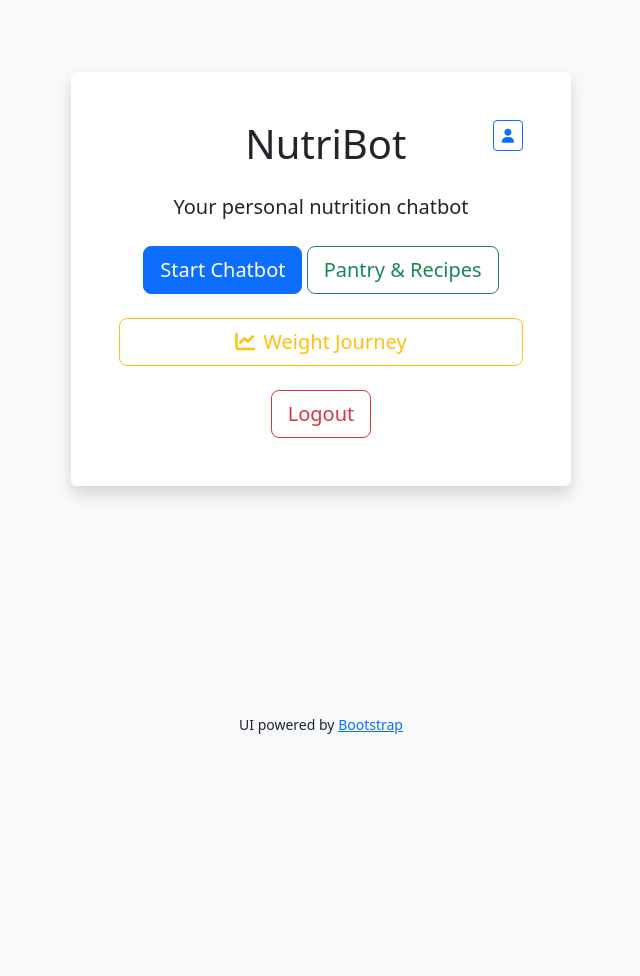
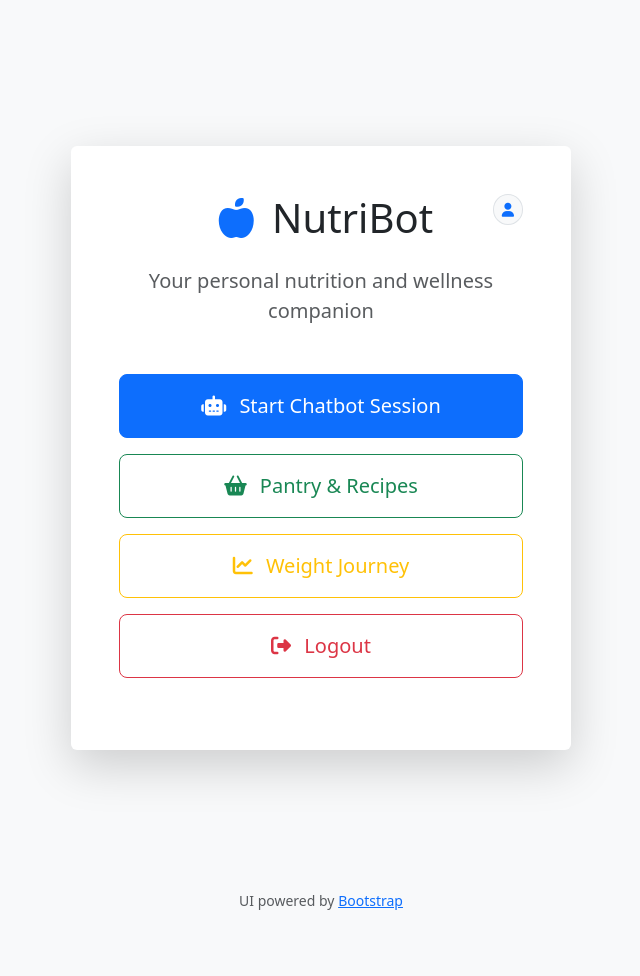
Before and after one commit to ColterPanzi/Team-UNR-, a Flask app: template Hackathon_Project/templates/menu.html in a window 1280 px wide. Shown: the whole page, without its empty margins (319-959 px from the left). Before the commit the page ends 734 px from the top, so only its background shows below. Run offline with Flask 3, Linux system fonts and the light colour scheme; the template is opened without the code that fills it, so the values that code supplies are empty; parts of the project's set-up code (start-up, migrations or seed data) failed here and were passed over.

Commit message:
cleaning up unused functions

```diff
--- a/Hackathon_Project/db_groceries.json
+++ b/Hackathon_Project/db_groceries.json
@@ -172,7 +172,7 @@
         "bmi_category": "Normal",
         "daily_calories": 1655.0,
         "current_weight": 80.0,
-        "target_weight": 150.0,
+        "target_weight": 90.0,
         "goal": "gain"
       },
       "groceries": [],
--- a/Hackathon_Project/server.py
+++ b/Hackathon_Project/server.py
@@ -124,57 +124,11 @@ def add_grocery_items(user, ingredients):
 def allowed_file(filename):
     return "." in filename and filename.rsplit(".", 1)[1].lower() in ALLOWED_EXTENSIONS
 
-# =========================
 # User info collection
-# =========================
 userInputHistory = []
 userInformationDatabase = {"age": None, "height": None, "weight": None, "gender": None}
 
-def ensureCheckUserInformation():
-    if userInformationDatabase["age"] is None:
-        return "Before we continue, may I know your age?"
-    if userInformationDatabase["height"] is None:
-        return "Got it! What's your height in cm?"
-    if userInformationDatabase["weight"] is None:
-        return "Thanks! What's your weight in kg?"
-    if userInformationDatabase["gender"] is None:
-        return "Lastly, may I know your gender?"
-    return None
-
-def ExtractUserData(user_message):
-    # Age
-    if userInformationDatabase["age"] is None:
-        if re.search(r"\b\d{1,2}\b", user_message):
-            userInformationDatabase["age"] = int(re.findall(r"\d+", user_message)[0])
-            return "Age recorded! Please enter your height in cm (example: 170)."
-        return "Please enter a valid age (example: 20)."
-
-    # Height
-    if userInformationDatabase["height"] is None:
-        if re.search(r"\b\d{2,3}\b", user_message):
-            userInformationDatabase["height"] = int(re.findall(r"\d+", user_message)[0])
-            return "Height recorded! Please enter your weight in kg (example: 65)."
-        return "Please enter your height in cm (example: 170)."
-
-    # Weight
-    if userInformationDatabase["weight"] is None:
-        if re.search(r"\b\d{2,3}\b", user_message):
-            userInformationDatabase["weight"] = int(re.findall(r"\d+", user_message)[0])
-            return "Weight recorded! Please enter male / female."
-        return "Please enter your weight in kg (example: 65)."
-
-    # Gender
-    if userInformationDatabase["gender"] is None:
-        if any(g in user_message.lower() for g in ["male", "female"]):
-            userInformationDatabase["gender"] = user_message.lower()
-            return "Gender recorded!"
-        return "Please enter male / female."
-
-    return None
-
-# =========================
 # Preprocessing
-# =========================
 def simple_tokenize(text):
     tokens = re.findall(r"\b\w+\b", text.lower())
     filtered = [t for t in tokens if t not in set(stopwords.words("english"))]
@@ -276,6 +230,7 @@ def ensure_user_profile(user):
                 user["profile"][field] = ""
 
     return user
+
 bot_started = False
 
 def chatbot_reply(user_message):
@@ -608,7 +563,6 @@ def menu():
     if not user["profile"]["completed"]:
         return redirect(url_for("profile_setup"))
 
-    # DON'T reset bot_started here! Let the chatbot manage its own state
     # Only clear weight-related session variables
     session.pop('setting_weight_goal', None)
     session.pop('awaiting_response', None)
@@ -934,154 +888,6 @@ def log_weight():
     flash(f"Weight logged: {weight} kg ✅")
     return redirect(url_for("weight_journey"))
 
-@app.route("/weight-chat", methods=["POST"])
-def weight_chat():
-    """Special chatbot for weight journey conversations"""
-    user_name = require_login()
-    if not user_name:
-        return redirect(url_for("login"))
-
-    message = request.form.get("message", "").strip()
-
-    if not message:
-        flash("Please enter a message.")
-        return redirect(url_for("weight_journey"))
-
-    db = load_db()
-    user = get_user(db, user_name)
-
-    # Get weight history for context
-    weight_history = user.get("weight_history", [])
-
-    if len(weight_history) < 1:
-        response = "I need more weight data to analyze your progress. Please log your weight first!"
-    else:
-        # Analyze progress
-        first_weight = weight_history[0]["weight"]
-        last_weight = weight_history[-1]["weight"]
-        total_change = last_weight - first_weight
-
-        # Calculate weekly rate (rough estimate)
-        if len(weight_history) >= 2:
-            days_between = min(len(weight_history), 7)  # Rough estimate
-            weekly_rate = total_change / (days_between / 7) if days_between > 0 else 0
-        else:
-            weekly_rate = 0
-
-        # Get user's goal
-        goal = user["profile"].get("goal", "maintain")
-
-        # Generate personalized response based on keywords
-        message_lower = message.lower()
-
-        if any(word in message_lower for word in ["how am i", "how i doing", "progress", "doing"]):
-            if len(weight_history) < 2:
-                response = f"You've logged your first weight: {last_weight} kg. Keep logging to see your progress! 📊"
-            elif goal == "lose" and total_change < 0:
-                response = f"Great progress! You've lost {abs(total_change):.1f} kg. That's about {abs(weekly_rate):.1f} kg per week. Keep it up! 💪"
-            elif goal == "gain" and total_change > 0:
-                response = f"Excellent! You've gained {total_change:.1f} kg. That's about {weekly_rate:.1f} kg per week. Well done! 🎉"
-            elif abs(total_change) < 0.5:
-                response = f"You're maintaining well at around {last_weight} kg. Consistency is key! 🎯"
-            else:
-                direction = "gained" if total_change > 0 else "lost"
-                response = f"You've {direction} {abs(total_change):.1f} kg. Keep tracking to see your trend!"
-
-        elif any(word in message_lower for word in ["motivat", "encourage", "inspire", "stuck"]):
-            motivational_quotes = [
-                "Every small step counts! Remember why you started. 🏃‍♂️",
-                f"You've already logged {len(weight_history)} weights! Consistency is key! 📊",
-                "Think of how far you've come, not just how far you have to go! 🌟",
-                "Your future self will thank you for not giving up today! 💫",
-                "Progress is progress, no matter how small! Celebrate every victory! 🎉",
-                "The only bad workout is the one that didn't happen. Keep going! 💪"
-            ]
-            response = random.choice(motivational_quotes)
-
-        elif any(word in message_lower for word in ["bmi", "body mass", "healthy weight"]):
-            bmi = user["profile"].get("bmi")
-            bmi_category = user["profile"].get("bmi_category", "Not calculated")
-            if bmi:
-                response = f"Your current BMI is {bmi} ({bmi_category}). "
-                if bmi_category == "Normal":
-                    response += "That's in the healthy range! Keep maintaining! 🎯"
-                elif bmi_category == "Overweight":
-                    response += "Focus on gradual, sustainable changes. You can do it! 💪"
-                elif bmi_category == "Underweight":
-                    response += "Make sure you're eating enough nutrient-dense foods! 🍎"
-                else:
-                    response += "Keep tracking your progress with your healthcare provider."
-            else:
-                response = "BMI not calculated yet. Please update your health information first."
-
-        elif any(word in message_lower for word in ["calories", "calorie", "eat", "diet"]):
-            calories = user["profile"].get("daily_calories")
-            if calories:
-                response = f"Your estimated daily calorie needs are {int(calories)} kcal. "
-                goal = user["profile"].get("goal", "maintain")
-                if goal == "lose":
-                    response += "For weight loss, aim for 300-500 kcal less per day. 🍽️"
-                elif goal == "gain":
-                    response += "For weight gain, aim for 300-500 kcal more per day. 🥗"
-                else:
-                    response += "For maintenance, stick around this calorie target. ⚖️"
-            else:
-                response = "Calorie needs not calculated yet. Please update your health information."
-
-        else:
-            # Fallback to regular GPT with weight context
-            weight_context = f"""
-USER'S WEIGHT JOURNEY:
-- Starting weight: {first_weight} kg
-- Current weight: {last_weight} kg
-- Total change: {total_change:+.1f} kg
-- Goal: {goal} weight
-- Entries logged: {len(weight_history)}
-- BMI: {user['profile'].get('bmi', 'Not calculated')}
-- BMI Category: {user['profile'].get('bmi_category', 'Not calculated')}
-- Daily Calories: {user['profile'].get('daily_calories', 'Not calculated')} kcal
-"""
-
-            # Create enhanced prompt
-            prompt = f"""You are NutriBot, a friendly nutrition and health coach.
-
-{weight_context}
-
-USER MESSAGE: "{message}"
-
-Respond specifically about their weight journey, progress, and nutrition.
-Be encouraging, evidence-based, and personalized to their data.
-If they're asking about progress, reference their specific numbers.
-Keep responses concise and motivating.
-
-Your response:"""
-
-            try:
-                gpt_response = client.chat.completions.create(
-                    model="gpt-3.5-turbo",
-                    messages=[{"role": "user", "content": prompt}],
-                    max_tokens=150,
-                    temperature=0.7
-                )
-                response = gpt_response.choices[0].message.content.strip()
-            except Exception as e:
-                print("GPT error:", e)
-                response = "I understand you're asking about your progress. Based on your data, keep up the good work with consistent tracking!"
-
-    # Store in chat history
-    if "chat_history" not in user:
-        user["chat_history"] = []
-    user["chat_history"].append({
-        "date": format_time(),
-        "user": message,
-        "bot": response
-    })
-
-    save_db(db)
-
-    # Store response in session to display on the page
-    session["weight_chat_response"] = response
-    return redirect(url_for("weight_journey"))
 def check_milestones(user):
     """Check and unlock achievements"""
     weight_history = user.get("weight_history", [])
@@ -1135,10 +941,6 @@ def check_milestones(user):
 
     user["milestones"] = milestones
 
-def generate_gpt_reply_with_context(message, extra_context):
-    """GPT with weight journey context"""
-    # ... similar to your existing generate_gpt_reply but with extra_context ...
-
 
 if __name__ == "__main__":
     app.run(debug=True)
--- a/Hackathon_Project/templates/menu.html
+++ b/Hackathon_Project/templates/menu.html
@@ -1,65 +1,133 @@
 <!DOCTYPE html>
-<html lang="en" data-bs-theme="auto">
+<html lang="en">
+<head>
+    <meta charset="UTF-8">
+    <meta name="viewport" content="width=device-width, initial-scale=1.0">
+    <title>NutriBot - Your Nutrition Assistant</title>
 
-<head>
-  <meta charset="UTF-8" />
-  <meta name="viewport" content="width=device-width, initial-scale=1.0" />
-  <title>NutriBot</title>
+    <!-- External Resources -->
+    <link href="https://cdn.jsdelivr.net/npm/bootstrap@5.3.8/dist/css/bootstrap.min.css" rel="stylesheet">
+    <link href="https://cdnjs.cloudflare.com/ajax/libs/font-awesome/6.4.0/css/all.min.css" rel="stylesheet">
 
-  <link href="https://cdn.jsdelivr.net/npm/bootstrap@5.3.8/dist/css/bootstrap.min.css" rel="stylesheet" />
-  <!-- Add Font Awesome for the profile icon -->
-  <link href="https://cdnjs.cloudflare.com/ajax/libs/font-awesome/6.4.0/css/all.min.css" rel="stylesheet" />
+    <!-- Local Styles -->
+    <link rel="stylesheet" href="{{ url_for('static', filename='style.css') }}">
+
+    <!-- Deferred Scripts -->
     <script src="https://cdn.jsdelivr.net/npm/bootstrap@5.3.8/dist/js/bootstrap.bundle.min.js" defer></script>
-  <link rel="stylesheet" href="{{ url_for('static', filename='style.css') }}" />
     <script src="{{ url_for('static', filename='chat.js') }}" defer></script>
 </head>
 
-<body class="bg-light d-flex flex-column align-items-center pt-5" style="min-height: 100vh;">
-  <div class="text-center bg-white p-5 rounded shadow mt-4" style="max-width: 500px; width: 100%">
-    <!-- Profile icon at top right -->
-    <div class="d-flex justify-content-between align-items-start mb-4">
-      <div style="width: 40px;"></div> <!-- Spacer for balance -->
-      <h1 class="mb-0">NutriBot</h1>
-      <a href="{{ url_for('profile') }}" class="btn btn-outline-primary btn-sm" title="My Profile">
-        <i class="fas fa-user"></i>
+<body class="bg-light">
+    <!-- Main Content Container -->
+    <main class="container d-flex flex-column align-items-center justify-content-center min-vh-100 py-4">
+        <!-- Welcome Card -->
+        <article class="card shadow-lg border-0" style="max-width: 500px; width: 100%;">
+            <div class="card-body p-4 p-md-5">
+
+                <!-- Header with Profile -->
+                <header class="d-flex justify-content-between align-items-start mb-4">
+                    <!-- Empty div for spacing -->
+                    <div aria-hidden="true" style="width: 40px;"></div>
+
+                    <!-- Title -->
+                    <h1 class="card-title text-center mb-0 flex-grow-1">
+                        <i class="fas fa-apple-alt text-primary me-2"></i>
+                        NutriBot
+                    </h1>
+
+                    <!-- Profile Button -->
+                    <a href="{{ url_for('profile') }}"
+                       class="btn btn-light btn-sm border rounded-circle"
+                       title="My Profile"
+                       aria-label="Go to my profile">
+                        <i class="fas fa-user text-primary"></i>
                     </a>
+                </header>
+
+                <!-- Introduction -->
+                <p class="lead text-center text-muted mb-5">
+                    Your personal nutrition and wellness companion
+                </p>
+
+                <!-- Action Buttons -->
+                <section class="d-grid gap-3 mb-4">
+                    <!-- Chatbot Button -->
+                    <button class="btn btn-primary btn-lg py-3"
+                            id="startBtn"
+                            data-bs-toggle="collapse"
+                            data-bs-target="#chatPanel"
+                            aria-expanded="false"
+                            aria-controls="chatPanel">
+                        <i class="fas fa-robot me-2"></i>
+                        Start Chatbot Session
+                    </button>
+
+                    <!-- Pantry & Recipes Button -->
+                    <a href="{{ url_for('groceries_page') }}"
+                       class="btn btn-outline-success btn-lg py-3">
+                        <i class="fas fa-shopping-basket me-2"></i>
+                        Pantry & Recipes
+                    </a>
+
+                    <!-- Weight Journey Button -->
+                    <a href="{{ url_for('weight_journey') }}"
+                       class="btn btn-outline-warning btn-lg py-3">
+                        <i class="fas fa-chart-line me-2"></i>
+                        Weight Journey
+                    </a>
+
+                    <!-- Logout Button -->
+                    <a href="{{ url_for('logout') }}"
+                       class="btn btn-outline-danger btn-lg py-3">
+                        <i class="fas fa-sign-out-alt me-2"></i>
+                        Logout
+                    </a>
+                </section>
+
+                <!-- Chat Panel (Collapsible) -->
+                <section class="collapse mt-3" id="chatPanel">
+                    <div class="card border">
+                        <div class="card-body p-3">
+                            <!-- Chat Messages Container -->
+                            <div id="chatbox"
+                                 class="bg-light rounded p-3 mb-3"
+                                 style="min-height: 200px; max-height: 300px; overflow-y: auto;">
+                                <!-- Chat messages will appear here -->
+                                <div class="text-center text-muted py-4">
+                                    <i class="fas fa-comments fa-2x mb-2"></i>
+                                    <p class="mb-0">Start a conversation with NutriBot!</p>
+                                </div>
                             </div>
 
-    <p class="lead mb-4">Your personal nutrition chatbot</p>
-
-    <button class="btn btn-primary btn-lg mb-4" id="startBtn" data-bs-toggle="collapse" data-bs-target="#chatPanel"
-      aria-expanded="false">
-      Start Chatbot
+                            <!-- Message Input Area -->
+                            <div class="input-group">
+                                <input type="text"
+                                       id="input"
+                                       class="form-control"
+                                       placeholder="Ask about nutrition, recipes, or diet..."
+                                       aria-label="Type your message">
+                                <button id="send"
+                                        class="btn btn-success"
+                                        type="button">
+                                    <i class="fas fa-paper-plane me-1"></i>
+                                    Send
                                 </button>
-
-    <a href="{{ url_for('groceries_page') }}" class="btn btn-outline-success btn-lg mb-4">
-      Pantry & Recipes
-    </a>
-    <a href="{{ url_for('weight_journey') }}" class="btn btn-outline-warning btn-lg mb-4 d-flex align-items-center justify-content-center">
-    <i class="fas fa-chart-line me-2"></i>Weight Journey
-</a>
-    <a href="{{ url_for('logout') }}" class="btn btn-outline-danger btn-lg">
-      Logout
-    </a>
-
-    <div class="collapse mt-4" id="chatPanel">
-      <div class="card">
-        <div class="card-body d-flex flex-column">
-          <div id="chatbox" class="flex-grow-1 border rounded p-2 mb-2"></div>
-
-          <div class="d-flex gap-2">
-            <input id="input" class="form-control" placeholder="Type a message..." />
-            <button id="send" class="btn btn-success">Send</button>
                             </div>
                         </div>
                     </div>
+                </section>
             </div>
-  </div>
+        </article>
+    </main>
 
-  <footer class="mt-auto text-center py-3">
-    <small>UI powered by
-      <a href="https://getbootstrap.com/" target="_blank">Bootstrap</a></small>
+    <!-- Footer -->
+    <footer class="text-center py-3 mt-4">
+        <small class="text-muted">
+            UI powered by
+            <a href="https://getbootstrap.com/" target="_blank" rel="noopener noreferrer">
+                Bootstrap
+            </a>
+        </small>
     </footer>
 </body>
-
 </html>
```
Lines whose indentation alone changed are shown as unchanged.
